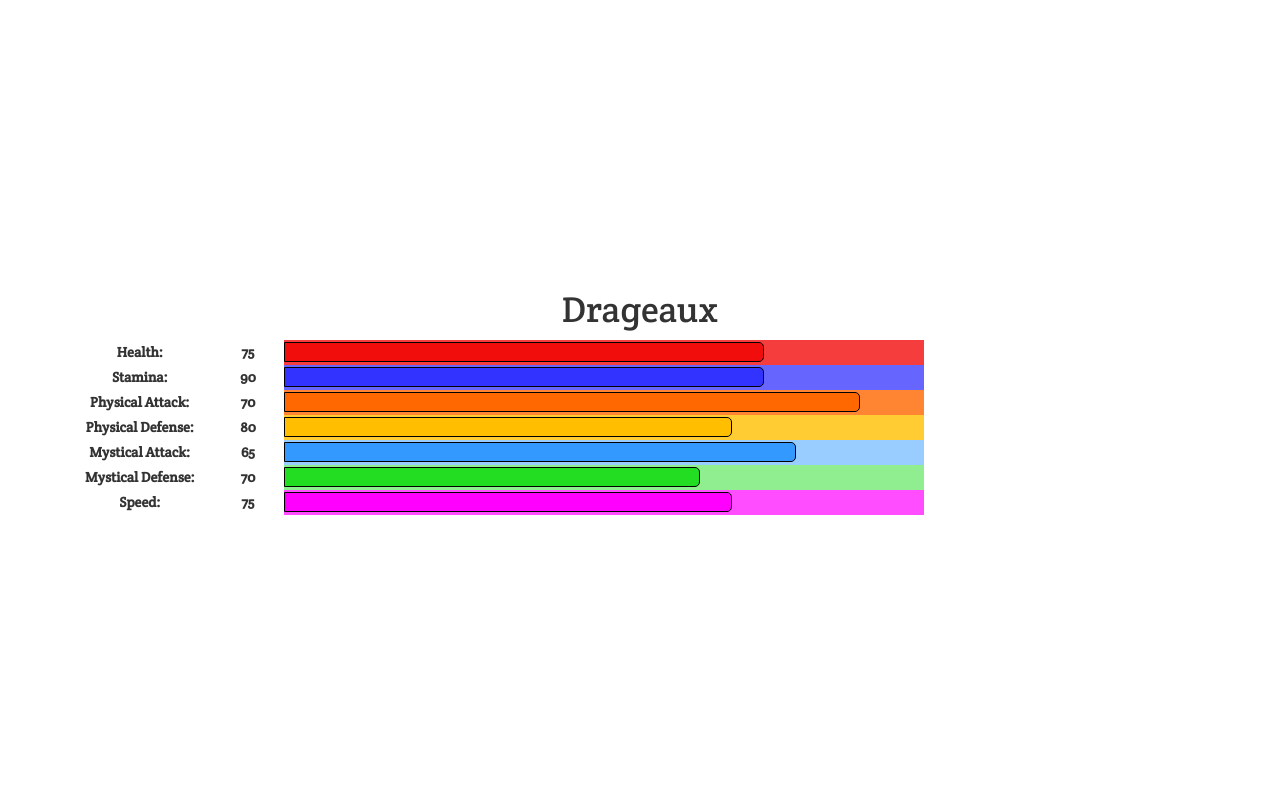
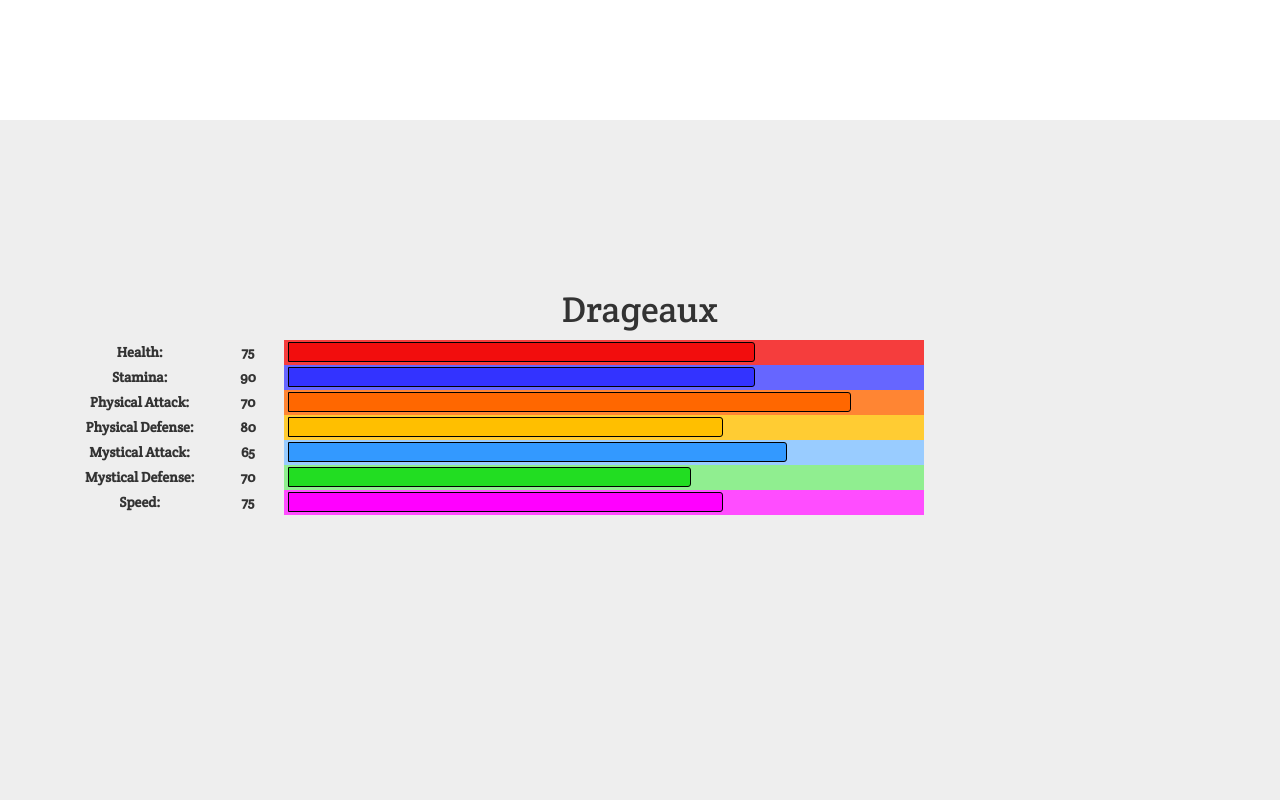
Before and after one commit to Drageaux/chaotic-eight-design, a plain HTML site: page index.html in a window 1280 px wide. Shown: the part 680-1480 px from the top of the page. Drawn offline with Linux system fonts and the light colour scheme.

Commit message:
Restyled a little; added logo sketch

```diff
--- a/assets/custom/css/main.css
+++ b/assets/custom/css/main.css
@@ -22,10 +22,14 @@ body {
 }
 
 section {
+    padding-top: 150px;
     height: 100%;
-    padding-top: 150px;
+    background: #fff;
     text-align: center;
-    background: #fff;
+}
+
+section:nth-child(2n+1) {
+    background: #eee;
 }
 
 /* Stat Gauges */
@@ -64,13 +68,14 @@ section {
 }
 
 .gauge-fill {
+    position: relative;
+    margin: 0 1% 0 4px;
     z-index: 1;
-    position: relative;
     height: 20px;
+    border-width: thin;
     border-style: solid;
-    border-width: thin;
     border-color: black;
-    border-radius: 0 5px 5px 0;
+    border-radius: 0 3px 3px 0;
 }
 
 .health-fill {
--- a/assets/custom/js/characters.js
+++ b/assets/custom/js/characters.js
@@ -107,13 +107,13 @@ function displayStats(char) {
             </table>\
         </div>';
 
-    document.getElementById(charNameLowercase+"Health").style.width = char.health+"%";
-    document.getElementById(charNameLowercase+"Stamina").style.width = char.stamina+"%";
-    document.getElementById(charNameLowercase+"PAttack").style.width = char.pAttack+"%";
-    document.getElementById(charNameLowercase+"PDefense").style.width = char.pDefense+"%";
-    document.getElementById(charNameLowercase+"MAttack").style.width = char.mAttack+"%";
-    document.getElementById(charNameLowercase+"MDefense").style.width = char.mDefense+"%";
-    document.getElementById(charNameLowercase+"Speed").style.width = char.speed+"%";
+    document.getElementById(charNameLowercase+"Health").style.width = (char.health-2) + "%";
+    document.getElementById(charNameLowercase+"Stamina").style.width = (char.stamina-2) + "%";
+    document.getElementById(charNameLowercase+"PAttack").style.width = (char.pAttack-2) + "%";
+    document.getElementById(charNameLowercase+"PDefense").style.width = (char.pDefense-2) + "%";
+    document.getElementById(charNameLowercase+"MAttack").style.width = (char.mAttack-2) + "%";
+    document.getElementById(charNameLowercase+"MDefense").style.width = (char.mDefense-2) + "%";
+    document.getElementById(charNameLowercase+"Speed").style.width = (char.speed-2) + "%";
 }
 
 
```
Also changed, not shown: assets/custom/images/chaoZ_logo_sketch.png (added).
